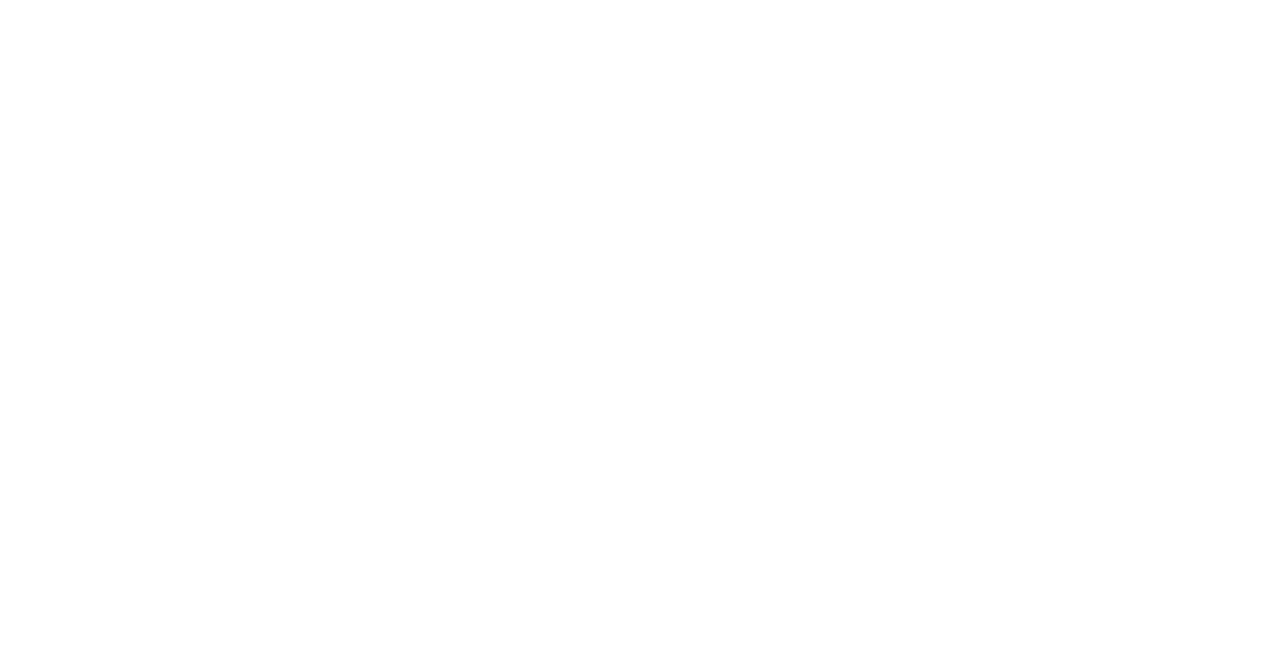
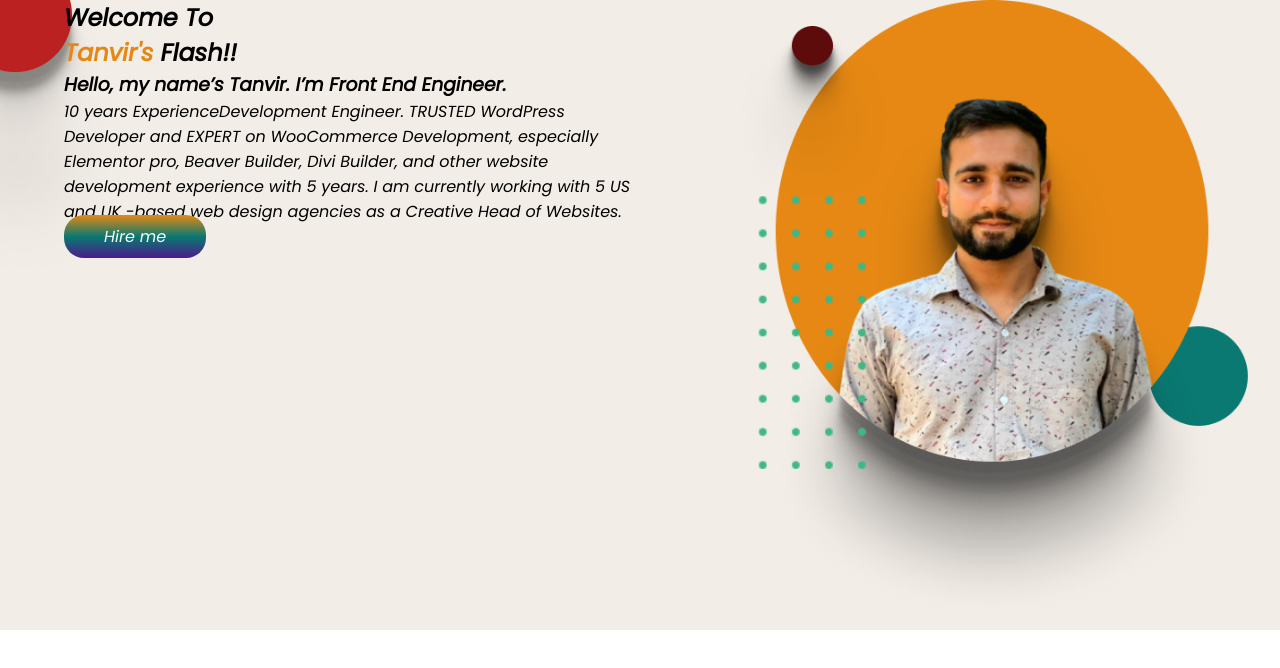
Before and after one commit to TanvirAhammed999/developer-portfilio, a plain HTML site: page index.html in a window 1280 px wide. Drawn offline with Linux system fonts and the light colour scheme.

Commit message:
hero_section added

```diff
--- a/index.html
+++ b/index.html
@@ -1,13 +1,42 @@
 <!DOCTYPE html>
 <html lang="en">
+
 <head>
     <meta charset="UTF-8">
     <meta http-equiv="X-UA-Compatible" content="IE=edge">
     <meta name="viewport" content="width=device-width, initial-scale=1.0">
     <title>Tanvir ahammed portfilio</title>
+
+    <link rel="preconnect" href="https://fonts.googleapis.com">
+    <link rel="preconnect" href="https://fonts.gstatic.com" crossorigin>
+    <link href="https://fonts.googleapis.com/css2?family=Poppins:ital@1&display=swap" rel="stylesheet">
+
     <link rel="stylesheet" href="style.css">
 </head>
+
 <body>
+    <section class="top_banner">
+        <div class="half_width">
+            <h1>Welcome To</h1>
+            <h1><span class="golden_colors">Tanvir's</span> Flash!! </h1>
+            <h3>Hello, my
+                name’s Tanvir. I’m Front End Engineer.</h3>
+            <p> 10 years ExperienceDevelopment Engineer.
+                TRUSTED WordPress Developer and EXPERT on WooCommerce
+                Development, especially Elementor pro, Beaver Builder,
+                Divi Builder, and other website development experience
+                with 5 years. I am currently working with 5 US and UK
+                -based web design agencies as a Creative Head of Websites.
+            </p>
+            <a class="hire_button" href="#">Hire me</a>
+        </div>
 
+
+
+        <div class="half_width">
+            <img src="images/tanvir.png " alt="">
+        </div>
+    </section>
 </body>
+
 </html>
--- a/style.css
+++ b/style.css
@@ -0,0 +1,50 @@
+* {
+    margin: 0;
+    padding: 0;
+}
+
+body {
+    font-family: 'Poppins', sans-serif;
+}
+
+h {
+    font-size: 50px;
+}
+
+.golden_colors {
+    color: #E58813;
+    text-shadow: text-shadow: 1px 1px 5px black;
+}
+
+section {
+    display: flex;
+}
+
+.half_width {
+    width: 50%;
+    padding-left: 5%;
+}
+
+.half_width img {
+    width: 100%;
+
+}
+
+.hire_button {
+    text-decoration: none;
+    padding: 10px 40px;
+    background-image: linear-gradient(#E58813, #097972, #4C1B8B);
+    color: white;
+    box-shadow: 1px 1px 3px black: border-radus: 10px;
+    border-radius: 20px;
+    font: weight 700px;
+}
+
+.hire_button:hover {
+    color: #5D0B0B;
+}
+
+.top_banner {
+    background-image: url(images/bg.png);
+    background-repeat: no-repeat;
+}
```
Also changed, not shown: images/Rectangle 2.png (added), images/bg.png (added), images/dots-icon (1).png (added), images/logo-.png (added), images/tanvir.png (added), images/triangle-green.png (added).
